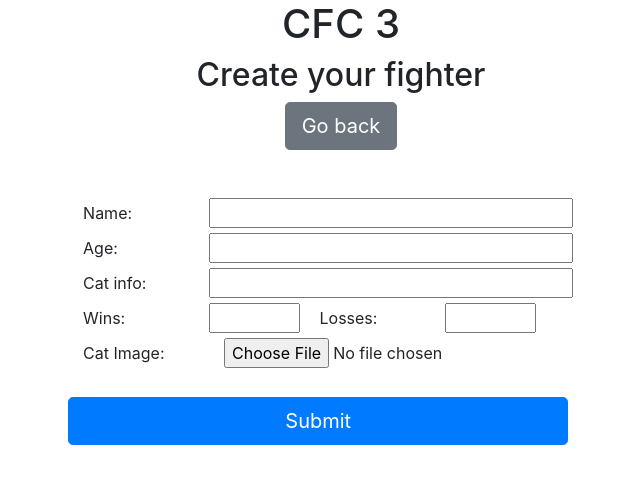
After one commit to Matt-Tyrantin/WP_LV5, a PHP site: page /add_fighter_form.php in a window 1280 px wide. The commit adds this page. Shown: the top 484 px of the page, without its empty margins (299-939 px from the left). Run offline with PHP 8.4, Linux system fonts and the light colour scheme.

Commit message:
record updating + figther adder

```diff
--- /dev/null
+++ b/add_fighter_form.php
@@ -0,0 +1,50 @@
+<!DOCTYPE html>
+<html lang="en">
+<head>
+    <meta charset="UTF-8">
+    <meta name="viewport" content="width=device-width, initial-scale=1.0">
+    <title>Zadatak 1</title>
+    <link
+      rel="stylesheet"
+      href="https://stackpath.bootstrapcdn.com/bootstrap/4.4.1/css/bootstrap.min.css"
+      integrity="sha384-Vkoo8x4CGsO3+Hhxv8T/Q5PaXtkKtu6ug5TOeNV6gBiFeWPGFN9MuhOf23Q9Ifjh"
+      crossorigin="anonymous"
+    />
+</head>
+<body>
+    <?php
+        include './src/fighter_manager.php';
+    ?>
+    <section class="container d-flex flex-column  align-items-center mb-4">
+        <h1>CFC 3</h1>
+        <h2>Create your fighter</h2>
+        <button id="generateFight" class="btn btn-secondary mb-4 btn-lg"><a href="./index.php" style="color:white">Go back</a></button>
+    </section>
+    <div class="row">
+        <div id="firstSide" class="container d-flex flex-column  align-items-center side first-side col-5">
+            <div class="row d-flex justify-content-end">
+                <form action="./add_fighter.php" method="POST" enctype="multipart/form-data">
+                    <label for="name" class="col-3">Name: </label>
+                    <input id="name" name="name" type="text" class="col-8" required><br>
+
+                    <label for="age" class="col-3">Age: </label>
+                    <input id="age" name="age" type="number" class="col-8" required><br>
+
+                    <label for="info" class="col-3">Cat info: </label>
+                    <input id="info" name="info" type="text" class="col-8" required><br>
+
+                    <label for="wins" class="col-3">Wins: </label>
+                    <input id="wins" name="wins" type="number" class="col-2" required>
+                    <label for="losses" class="col-3">Losses: </label>
+                    <input id="losses" name="losses" type="number" class="col-2" required><br>
+
+                    <label for="img" class="col-3">Cat Image: </label>
+                    <input id="img" name="img" type="file" class="col-8" required><br><br>
+
+                    <input type="submit" class="btn btn-primary mb-4 btn-lg col-11">
+                </form>
+            </div>
+        </div>
+    </div>
+</body>
+</html>
--- a/src/fighter.php
+++ b/src/fighter.php
@@ -1,6 +1,7 @@
 <?php
 	namespace Game;
 
+	require_once 'connection.php';
 	require_once 'table_manager.php';
 	require_once 'record.php';
 
@@ -23,19 +24,72 @@
 			$this->img = $img;
 		}
 
+		public static function GetFighterByID($id)
+		{
+			$sql = 'SELECT name, age, info, wins, losses, img FROM fighter_game.fighter_cats WHERE id='.$id.' LIMIT 1';
+			$connection = \Database\Connection::GetConnection();
+			$result = $connection->query($sql) or die ($connection->error);
+			$result = mysqli_fetch_assoc($result);
+
+			return new Fighter(
+				$result['name'],
+				$result['age'],
+				$result['info'],
+				$id,
+				$result['wins'],
+				$result['losses'],
+				$result['img']
+			);
+		}
+
 		/**
-		*	Records the fighter into the connected database
+		*	Records the fighter into the connected database. Retruns true if fighter has been inserted
 		*/
-		private function InsertIntoDB()
+		public function InsertIntoDB()
 		{
-			$manager = new \Database\TableManager('fighter_cats');
+			$manager = new \Database\TableManager('fighter_game', 'fighter_cats');
 			$manager->addColumn('name', $this->name);
 			$manager->addColumn('age', $this->age);
 			$manager->addColumn('info', $this->info);
 			$manager->addColumn('wins', $this->record->GetWins());
 			$manager->addColumn('losses', $this->record->GetLosses());
 			$manager->addColumn('img', $this->img);
-			$manager->insertColumn();
+
+			return $manager->InsertRow();
+		}
+
+		/**
+		*	Removes the fighter with matching criteria from the connected database. Returns true if
+		*	the fighter has been removed
+		*/
+		public function RemoveFromDB()
+		{
+			$manager = new \Database\TableManager('fighter_game', 'fighter_cats');
+			$manager->addColumn('id', $this->id);
+
+			return $manager->RemoveRow();
+		}
+
+		/**
+		*	Adds a single win to the fighter's record in database. Returns true if addition is successful
+		*/
+		public function AddWin()
+		{
+			$manager = new \Database\TableManager('fighter_game', 'fighter_cats');
+			$manager->addColumn('wins', $this->record->AddWin());
+
+			return $manager->UpdateRow('id', $this->id);
+		}
+
+		/**
+		*	Adds a single loss to the figther's record in database. Returns true if addition is successful
+		*/
+		public function AddLoss()
+		{
+			$manager = new \Database\TableManager('fighter_game', 'fighter_cats');
+			$manager->addColumn('wins', $this->record->AddLoss());
+
+			return $manager->UpdateRow('id', $this->id);
 		}
 	}
 
--- a/src/fighter_manager.php
+++ b/src/fighter_manager.php
@@ -7,7 +7,7 @@ require_once 'fighter.php';
 
 class FighterManager
 {
-	public static function fetchAllFighters()
+	public static function FetchAllFighters()
 	{
 		$sql = 'SELECT id, name, age, info, wins, losses, img FROM fighter_game.fighter_cats';
 
--- a/src/record.php
+++ b/src/record.php
@@ -1,6 +1,9 @@
 <?php
 	namespace Game;
 
+	/**
+	*	Class for more secure manipulation over fighters' wins and losses
+	*/
 	class Record
 	{
 		private $wins;
@@ -12,24 +15,36 @@
 			$this->losses = $losses;
 		}
 
+		/**
+		*	Retrusn the number of recorded wins
+		*/
 		public function GetWins()
 		{
 			return $this->wins;
 		}
 
+		/**
+		*	Retrusn the number of recoreded losses
+		*/
 		public function GetLosses()
 		{
 			return $this->losses;
 		}
 
+		/**
+		*	Adds one win to the record and immediatly returns it
+		*/
 		public function AddWin()
 		{
-			++$this->wins;
+			return ++$this->wins;
 		}
 
+		/**
+		*	Adds one loss to the record and immediatly returns it
+		*/
 		public function AddLoss()
 		{
-			++$this->losses;
+			return ++$this->losses;
 		}
 	}
 
```
Also changed, not shown: add_fighter.php (added, +11 -0 lines), index.php (+6 -1 lines), simulation_end.php (added, +10 -0 lines), src/new_fighter_handler.php (added, +59 -0 lines), src/post_handler.php (added, +8 -0 lines), src/script.js (renamed from src/app.js, +8 -1 lines), src/simulation_fighter_handler.php (added, +23 -0 lines), src/table_manager.php (+55 -7 lines), change_fighters.php (added), img/test_kitty.png (added), 1 other file.
